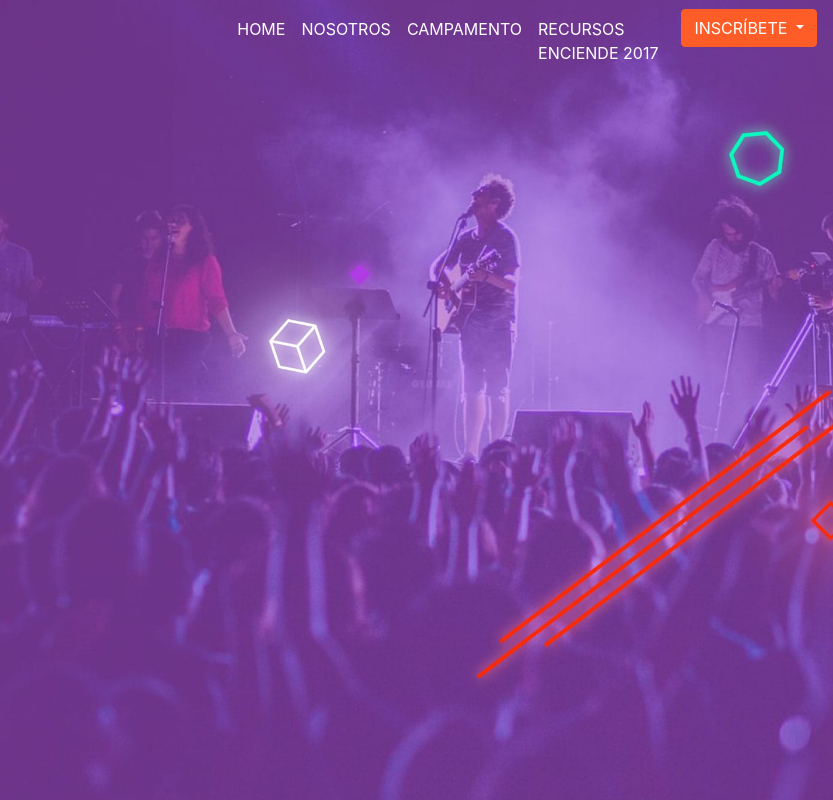
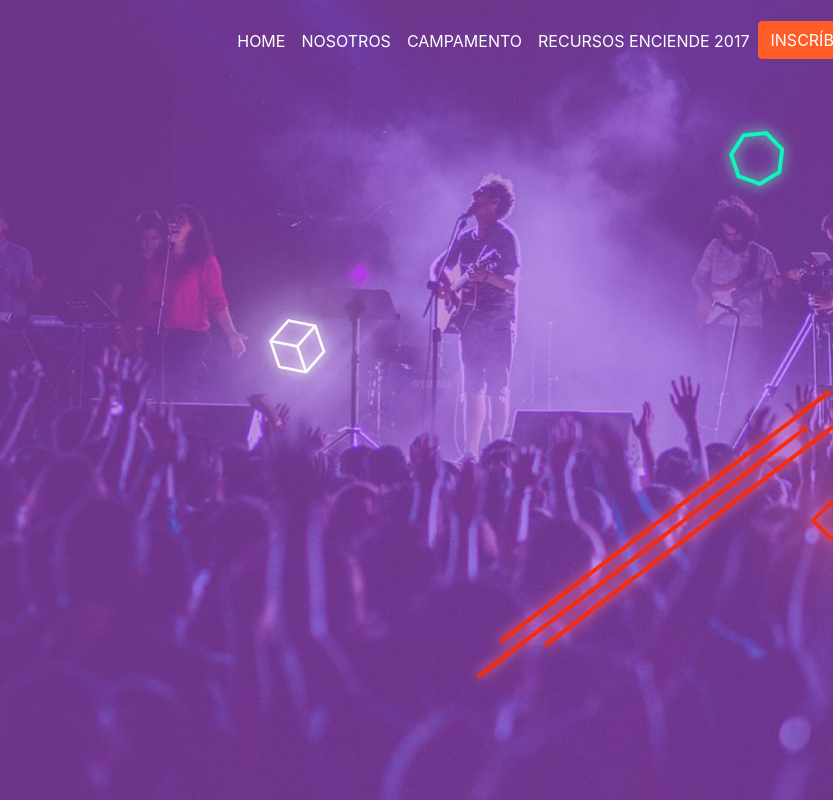
Before and after one commit to cfsaezbravo/enciende-nuevo, a plain HTML site: page index.html in a window 1280 px wide. Shown: the top 800 px of the page, 447-1280 px from the left. Drawn offline with nearby package versions, Linux system fonts and the light colour scheme.

Commit message:
Modificando navbar

```diff
--- a/assets/CSS/main.css
+++ b/assets/CSS/main.css
@@ -28,6 +28,8 @@ hr{
    background: transparent !important;
    border-color: transparent !important;
    position: fixed;
+   width: 1425px;
+   z-index: 1000;
 }
 
 .navbar li { color: #000; }
--- /dev/null
+++ b/assets/JavaScript/main.js
@@ -0,0 +1,9 @@
+window.addEventListener('scroll', function (e) {
+
+        if (document.documentElement.scrollTop || document.body.scrollTop > 50) {
+            $('.navbar').attr('style', 'background-color: rgba(175, 60, 229, 1) !important');
+            }
+        else{
+        	$('.navbar').attr('style', 'background-color: transparent !important');
+        }
+    });
--- a/index.html
+++ b/index.html
@@ -22,7 +22,7 @@
 </head>
 <body>
 
-	<nav style="background-color: transparent;" class="navbar navbar-expand-lg navbar-light bg-light">
+	<nav class="navbar navbar-expand-lg navbar-light bg-light">
   		<a class="navbar-brand" href="#"><img class="navbar-brand" src="assets/IMG/logo_bn.png" alt=""></a>
   		<button class="navbar-toggler" type="button" data-toggle="collapse" data-target="#navbarSupportedContent" aria-controls="navbarSupportedContent" aria-expanded="false" aria-label="Toggle navigation">
     		<span class="navbar-toggler-icon"></span>
@@ -172,5 +172,6 @@
 	<script src="https://code.jquery.com/jquery-3.2.1.slim.min.js" integrity="sha384-KJ3o2DKtIkvYIK3UENzmM7KCkRr/rE9/Qpg6aAZGJwFDMVNA/GpGFF93hXpG5KkN" crossorigin="anonymous"></script>
     <script src="https://cdnjs.cloudflare.com/ajax/libs/popper.js/1.12.3/umd/popper.min.js" integrity="sha384-vFJXuSJphROIrBnz7yo7oB41mKfc8JzQZiCq4NCceLEaO4IHwicKwpJf9c9IpFgh" crossorigin="anonymous"></script>
     <script src="https://maxcdn.bootstrapcdn.com/bootstrap/4.0.0-beta.2/js/bootstrap.min.js" integrity="sha384-alpBpkh1PFOepccYVYDB4do5UnbKysX5WZXm3XxPqe5iKTfUKjNkCk9SaVuEZflJ" crossorigin="anonymous"></script>
+    <script src="assets/JavaScript/main.js"></script>
 	</body>
 </html>
```
Also changed, not shown: assets/IMG/jaz_jacob.png (added), assets/IMG/leif_hetland.png (added), assets/IMG/menny_escobar.png (added), assets/IMG/scott_thompson.png (added).
